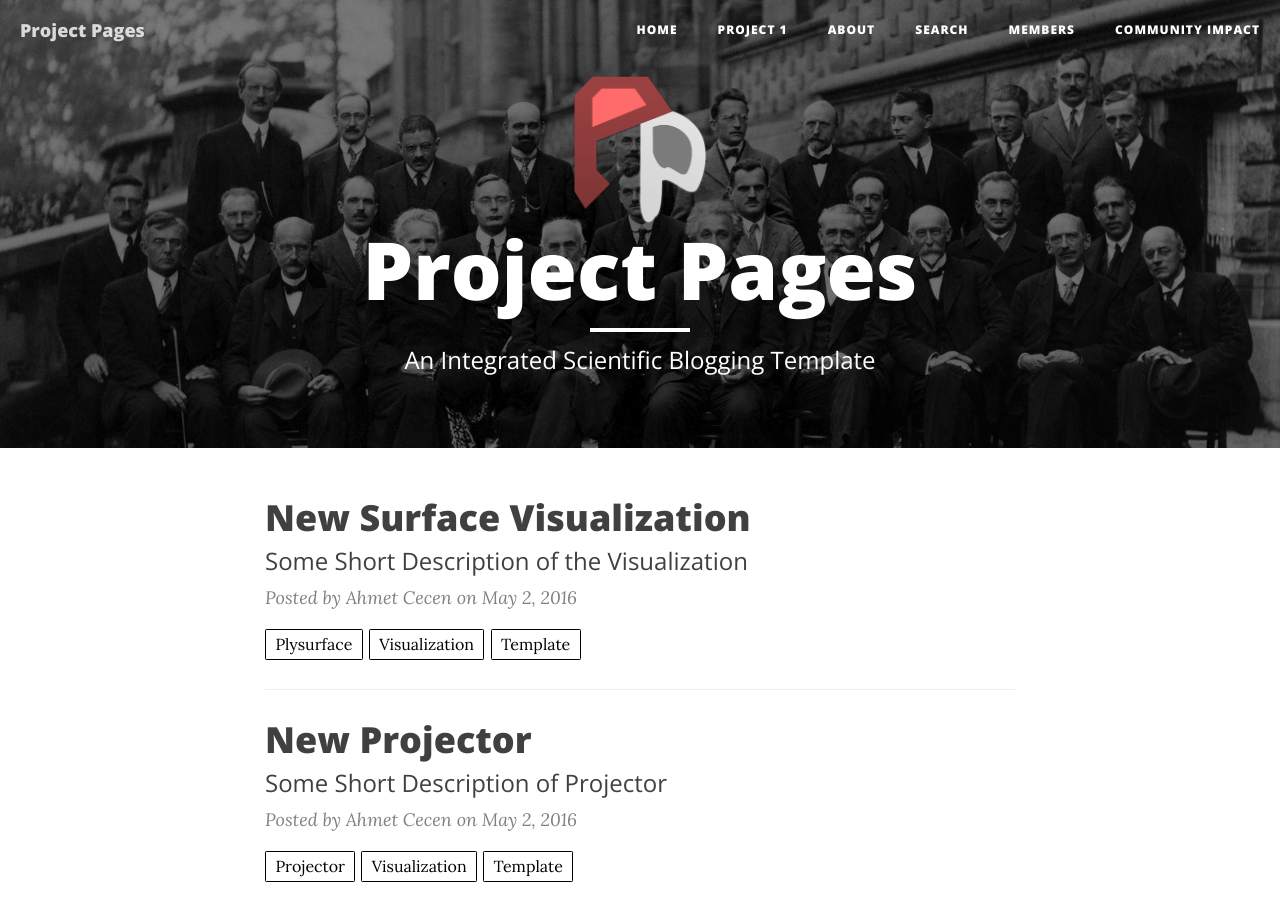
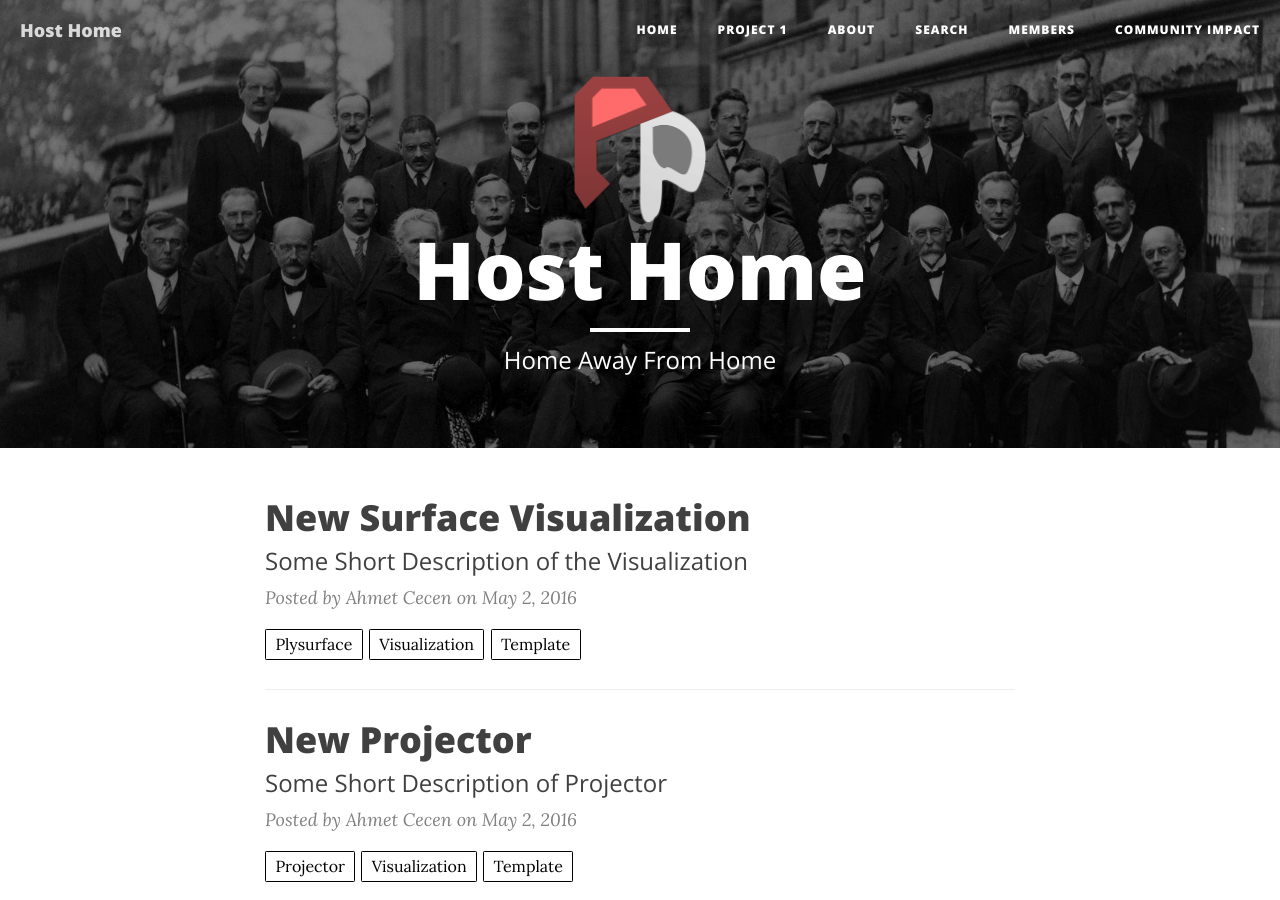
Before and after one commit to hosthome/hosthome.github.io, a Jekyll site: the page built from index.html, in a window 1280 px wide and 900 px high. Built offline with Jekyll 4.4.1, drawn with Linux system fonts in a browser that asks for light colours; nearby versions of some CDN libraries; the list of posts is cut into pages by our own code.

Commit message:
Config edits

```diff
--- a/_config.yml
+++ b/_config.yml
@@ -1,7 +1,7 @@
 # Site settings
-title: Project Pages
-description: "An Integrated Scientific Blogging Template"
-url: "https://projectpages.github.io"
+title: Host Home
+description: "Home Away From Home"
+url: "https://hosthome.github.io"
 
 
 
```
